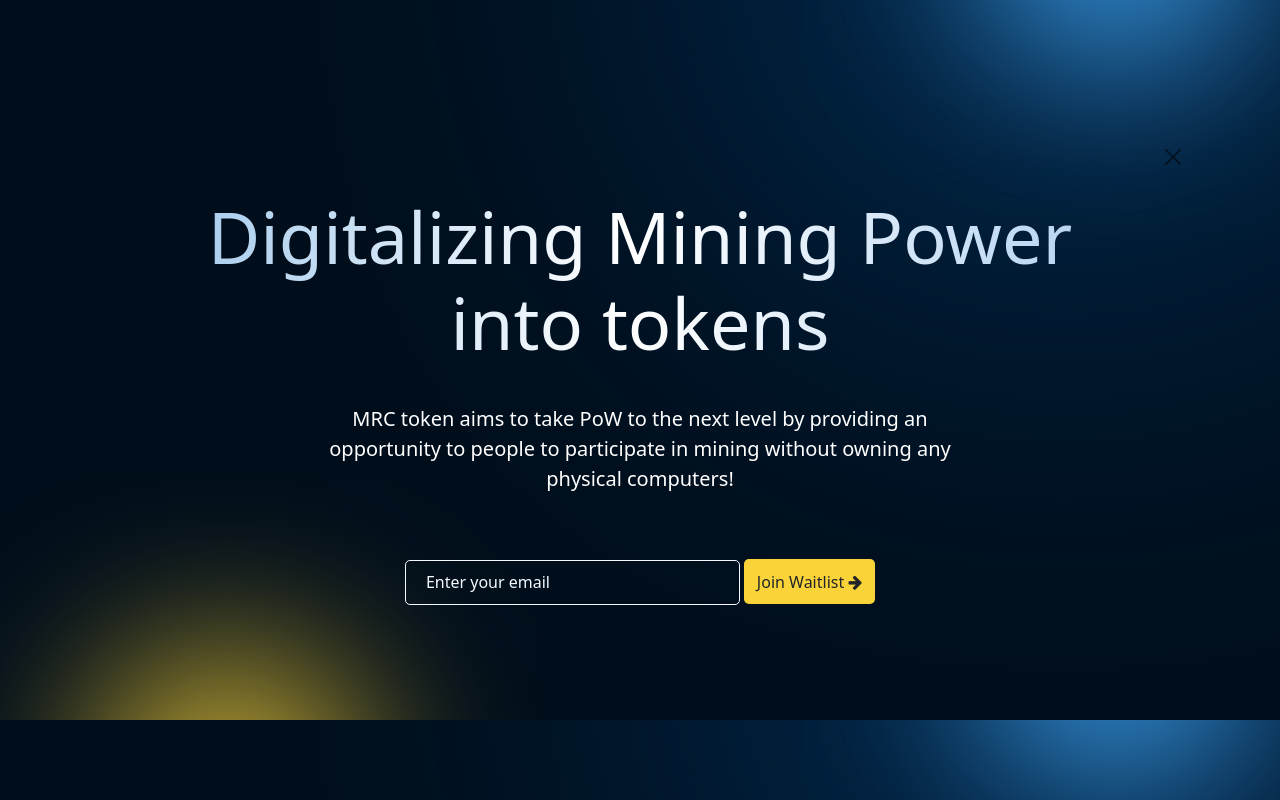
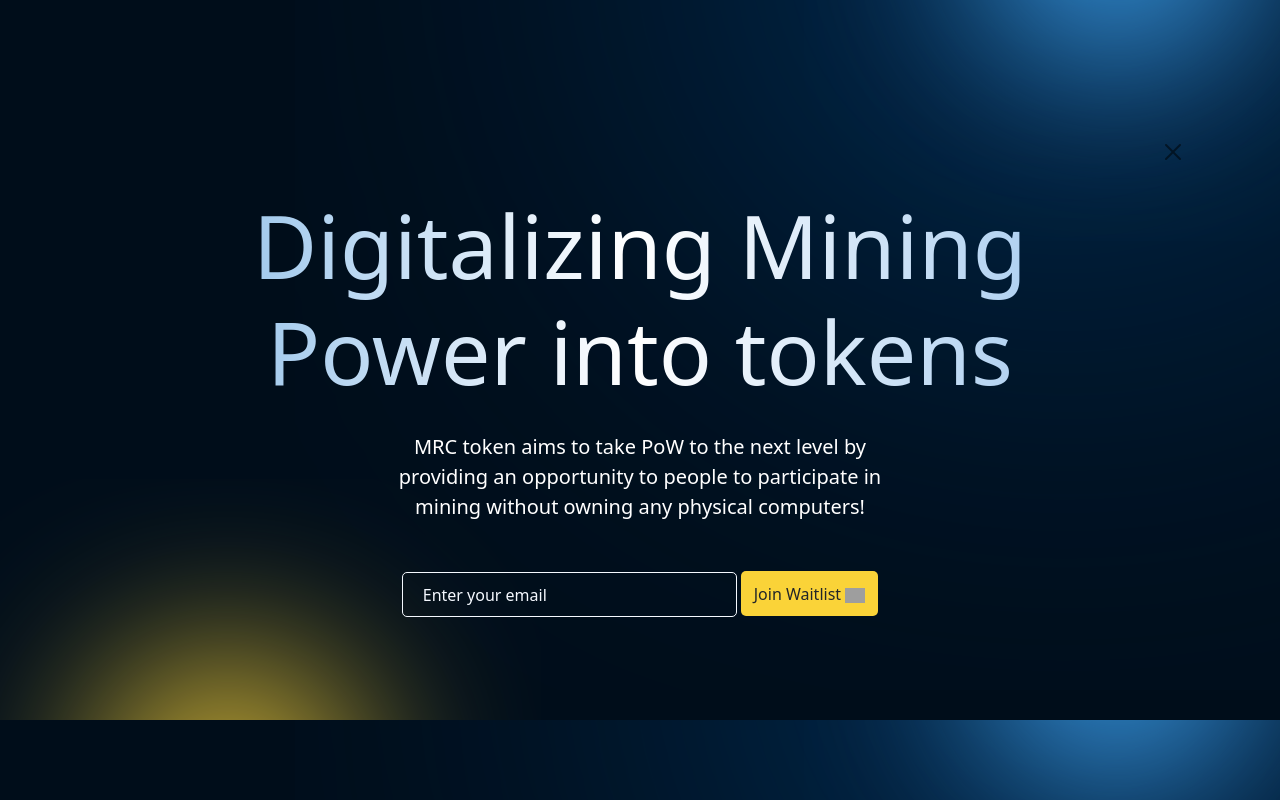
Before and after one commit to iamlovishgarg/final-miner-2, a Flask app: page /pre in a window 1280 px wide. Run offline with Flask 2, Linux system fonts and the light colour scheme; some libraries are stand-ins or nearby versions; grey boxes are pictures that could not be loaded.

Commit message:
Update prereg.html

```diff
--- a/templates/prereg.html
+++ b/templates/prereg.html
@@ -8,21 +8,36 @@
 
     <!-- Bootstrap CSS -->
     <link href="/static/bootstrap.min.css" rel="stylesheet">
-    <link rel="shortcut icon" href="/static/imgs/favicon.ico" type="image/x-icon">
-    <script src="https://code.jquery.com/jquery-3.6.0.js" integrity="sha256-H+K7U5CnXl1h5ywQfKtSj8PCmoN9aaq30gDh27Xc0jk=" crossorigin="anonymous"></script>
-    <link rel="stylesheet" href="http://cdn.datatables.net/1.11.5/css/jquery.dataTables.min.css">
-    <script src="https://cdn.datatables.net/1.11.5/js/jquery.dataTables.min.js"></script>
-    <link rel="stylesheet" href="https://cdnjs.cloudflare.com/ajax/libs/font-awesome/4.7.0/css/font-awesome.min.css">
+    <link rel="shortcut icon" href="/static/imgs/logo-small.ico" type="image/x-icon">
     <title>MRC</title>
     <style>
-        h1{
-            color: white; font-size: 4.5rem;
-            background: linear-gradient(90deg, rgba(168,206,240,0.99) 8.19%, #FFFFFF 49.24%, #ABCEF0 96.79%);
+        body{
+            background: url(/static/imgs/landing_page_bg.svg);
+            background-size: cover;
+        }
+
+        h1 {
+            color: white;
+            font-size: 5.5rem;
+            background: linear-gradient(90deg, rgba(168, 206, 240, 0.99) 8.19%, #FFFFFF 49.24%, #ABCEF0 96.79%);
             -webkit-background-clip: text;
             -webkit-text-fill-color: transparent;
         }
 
-        input{
+        .content{
+            width: 80%;
+            margin: 0 auto;
+        }
+
+        .content p{
+            width: 60%;
+            margin: 0 auto;
+            color: white;
+            font-size: 20px;
+            padding: 30px 140px 50px 140px;
+        }
+
+        input {
             width: 30%;
             height: 45px;
             padding-left: 20px;
@@ -32,46 +47,98 @@
             color: white;
         }
 
-        input::placeholder{
+        input::placeholder {
             color: #f5f9ff;
         }
 
-        button{
+        button {
             height: 45px;
+            margin-top: -5px;
         }
 
-        .btn-golden{
-            margin-top: -5px;
+        .btn-golden {
             background-color: #fad338;
             font-weight: 500;
             border-radius: 5px;
         }
 
-        .btn-golden:hover{
+        .btn-golden:hover {
             background-color: #f0b90b;
+        }
+
+        @media only screen and (max-width: 700px) {
+            body {
+                background: url(/static/imgs/mobile_tab.png);
+            }
+
+            .content{
+                width: 80%;
+                margin: 0;
+            }
+
+            .content h1{
+                font-size: 55px;
+                text-align: left;
+            }
+
+            .content p{
+                text-align: left;
+                font-size: 18px;
+                padding: 20px 0px 50px 0px;
+                margin: 0;
+                width: 100%;
+            }
+
+            input{
+                width: 100%;
+                height: 60px;
+                border-radius: 10px;
+                font-size: 20px;
+                padding-top: 0px;
+            }
+
+            button{
+                margin-top: 15px;
+                width: 100%;
+                height: 60px;
+            }
+
+            .btn-golden {
+                font-size: 20px;
+                border-radius: 10px;
+            }
+        }
+
+        @media only screen and (min-width: 700px) {
+
+            .content p{
+                padding: 20px 0px 50px 0px;
+            }
         }
     </style>
 </head>
 
-<body style="background: url(/static/imgs/landing_page_bg.svg); background-size: cover;">
+<body>
 
     <div class="container" style="text-align: center; margin-bottom: 20px; padding-top: 10%;">
         <div style="height: 50px; margin-bottom: 15px;">
             <div class="alert alert-{{status}} alert-dismissible fade show" role="alert">
                 <strong>{{text}}</strong>
-                <button type="button" class="btn-close" data-bs-dismiss="alert" aria-label="Close"></button>
+                <button type="button" class="btn-close" style="display: {{cross_buttoon_visi}};" data-bs-dismiss="alert"
+                    aria-label="Close"></button>
             </div>
         </div>
         <div class="content">
-            <h1>Digitalizing Mining Power<br>into tokens</h1>
-            <p style="color: white; font-size: 20px; padding: 30px 0px 50px 0px;">
-                MRC token aims to take PoW to the next level by providing an<br>opportunity to people to participate in mining without owning any<br>physical computers!
+            <h1>Digitalizing Mining Power into tokens</h1>
+            <p>
+                MRC token aims to take PoW to the next level by providing an opportunity to people to participate in
+                mining without owning any physical computers!
             </p>
-            <form action="/pre" method="post">
-                <input type="text" placeholder="Enter your email" name="email">
-                <button class="btn btn-golden" type="submit">Join Waitlist <i class="fa fa-arrow-right"></i></button>
-            </form>
         </div>
+        <form action="/" method="post">
+            <input type="text" placeholder="Enter your email" name="email">
+            <button class="btn btn-golden" type="submit">Join Waitlist <img src="/static/imgs/mrc-arrow-icon.svg" style="width: 20px;"></button>
+        </form>
     </div>
 
     <script src="/static/bootstrap.bundle.min.js"></script>
```
